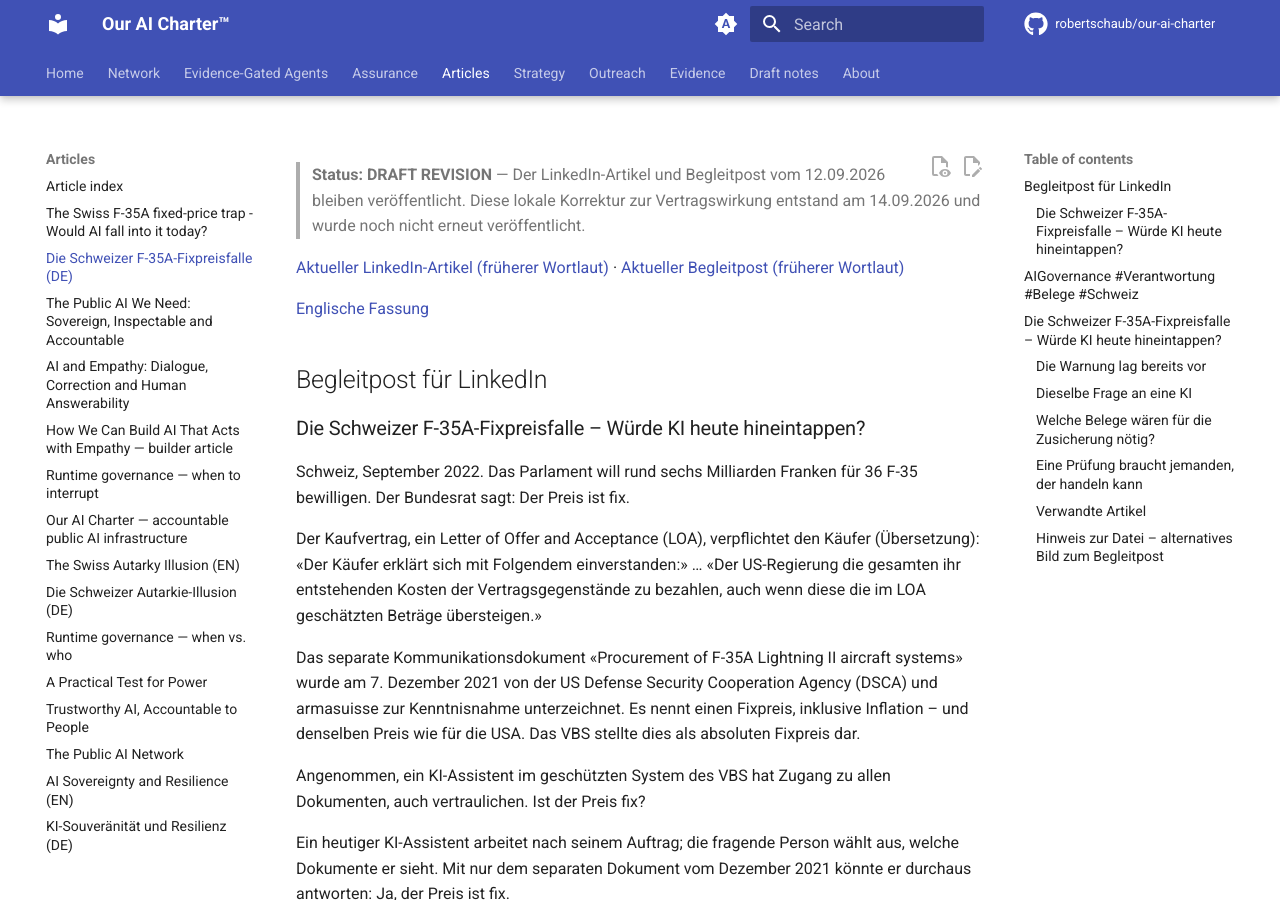
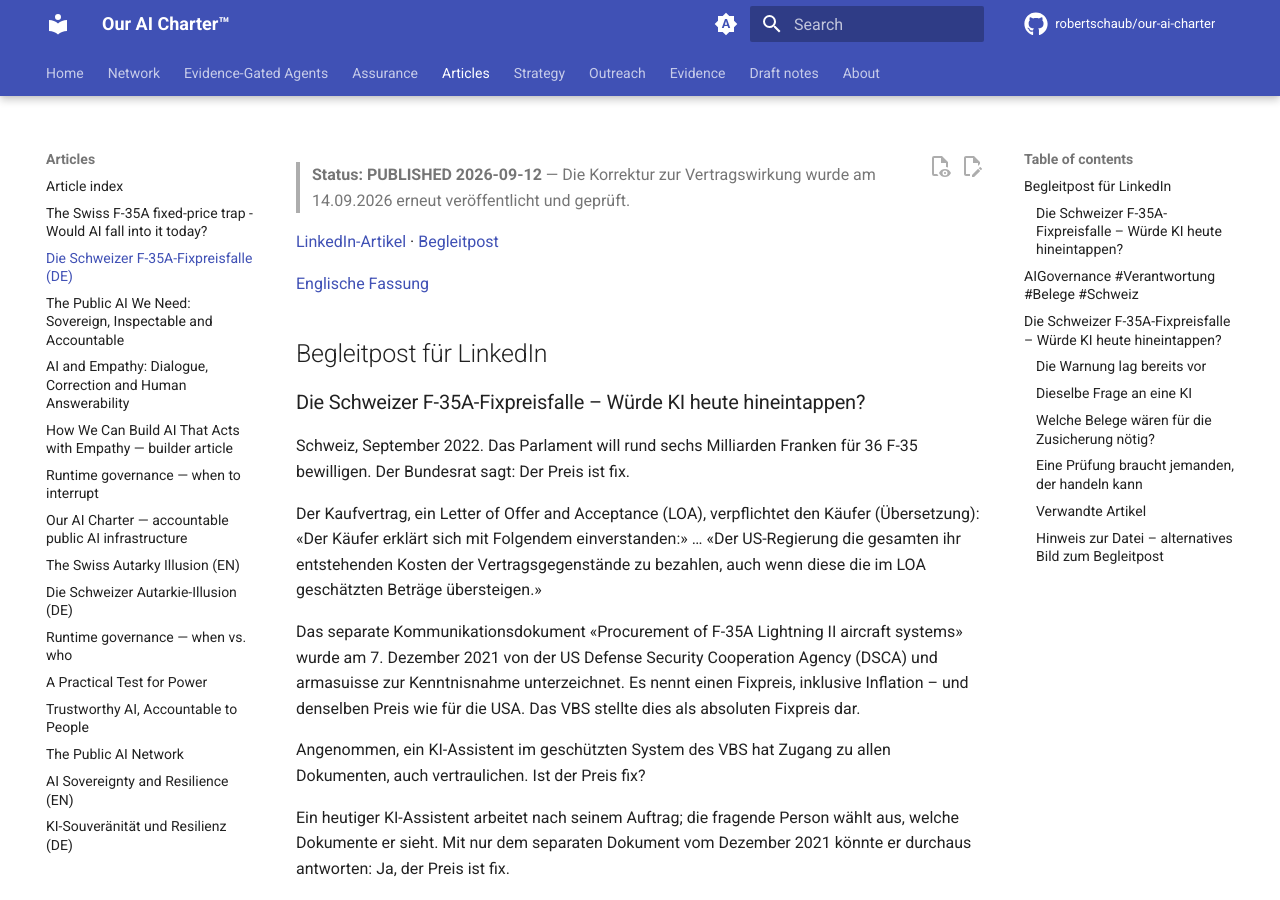
Before and after one commit to robertschaub/our-ai-charter, an MkDocs documentation site: the page built from docs/Published/f35-fixed-price-evidence.de.md, in a window 1280 px wide and 900 px high. Built offline with MkDocs 1.6.1 and Material for MkDocs 9.7.7, drawn with Linux system fonts in a browser that asks for light colours; plug-ins that fetch from the network failed and are left out; comment, search, counter and statistics services are not loaded.

```diff
--- a/docs/Published/f35-fixed-price-evidence.de.md
+++ b/docs/Published/f35-fixed-price-evidence.de.md
@@ -1,6 +1,6 @@
-> **Status: DRAFT REVISION** — Der LinkedIn-Artikel und Begleitpost vom 12.09.2026 bleiben veröffentlicht. Diese lokale Korrektur zur Vertragswirkung entstand am 14.09.2026 und wurde noch nicht erneut veröffentlicht.
+> **Status: PUBLISHED 2026-09-12** — Die Korrektur zur Vertragswirkung wurde am 14.09.2026 erneut veröffentlicht und geprüft.
 
-[Aktueller LinkedIn-Artikel (früherer Wortlaut)](https://www.linkedin.com/pulse/die-schweizer-f-35a-fixpreisfalle-w%C3%BCrde-ki-heute-robert-schaub-pzpee/) · [Aktueller Begleitpost (früherer Wortlaut)](https://www.linkedin.com/feed/update/urn:li:ugcPost:7504528739402301440/)
+[LinkedIn-Artikel](https://www.linkedin.com/pulse/die-schweizer-f-35a-fixpreisfalle-w%C3%BCrde-ki-heute-robert-schaub-pzpee/) · [Begleitpost](https://www.linkedin.com/feed/update/urn:li:ugcPost:7504528739402301440/)
 
 [Englische Fassung](f35-fixed-price-evidence.md)
 
```
Also changed, not shown: CHANGELOG.md (+1 -1 lines), README.md (+1 -1 lines), docs/Published/f35-fixed-price-evidence.md (+2 -2 lines), docs/Published/index.md (+1 -1 lines).
